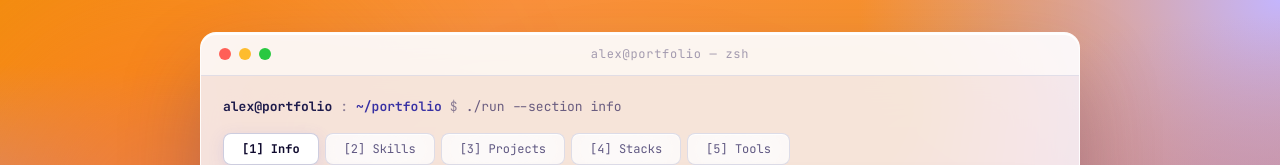
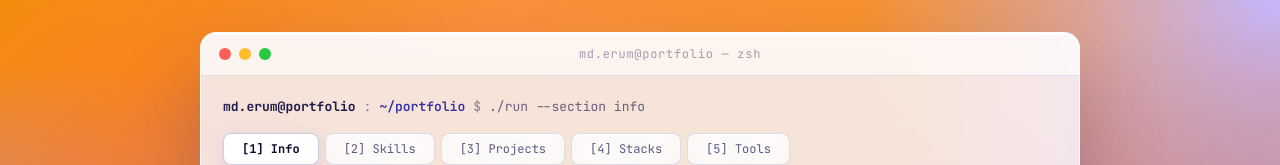
Before and after one commit to mderum/portfolio, a React (Vite) app: page / in a window 1280 px wide. Shown: the top 165 px of the page. Built offline with nearby package versions, Linux system fonts and the light colour scheme.

Commit message:
Update App.tsx

```diff
--- a/src/App.tsx
+++ b/src/App.tsx
@@ -52,7 +52,7 @@ function Projects() {
         <div className="project-card" key={p.name}>
           <div className="project-top">
             <span className="project-name">▸ {p.name}</span>
-            <a className="project-url" href={`https://${p.url}`} target="_blank" rel="noreferrer">{p.url}</a>
+            {/* <a className="project-url" href={`https://${p.url}`} target="_blank" rel="noreferrer">{p.url}</a> */}
           </div>
           <p className="project-desc">{p.desc}</p>
           <div className="project-tags">
@@ -111,13 +111,13 @@ export default function App() {
             <span className="dot dot-red" />
             <span className="dot dot-yellow" />
             <span className="dot dot-green" />
-            <span className="terminal-title">alex@portfolio — zsh</span>
+            <span className="terminal-title">md.erum@portfolio — zsh</span>
           </div>
 
           <div className="terminal-body">
             {/* prompt line */}
             <div className="prompt">
-              <span className="prompt-user">alex@portfolio</span>
+              <span className="prompt-user">md.erum@portfolio</span>
               <span className="prompt-arrow">:</span>
               <span className="prompt-path">~/portfolio</span>
               <span className="prompt-arrow"> $</span>
```
